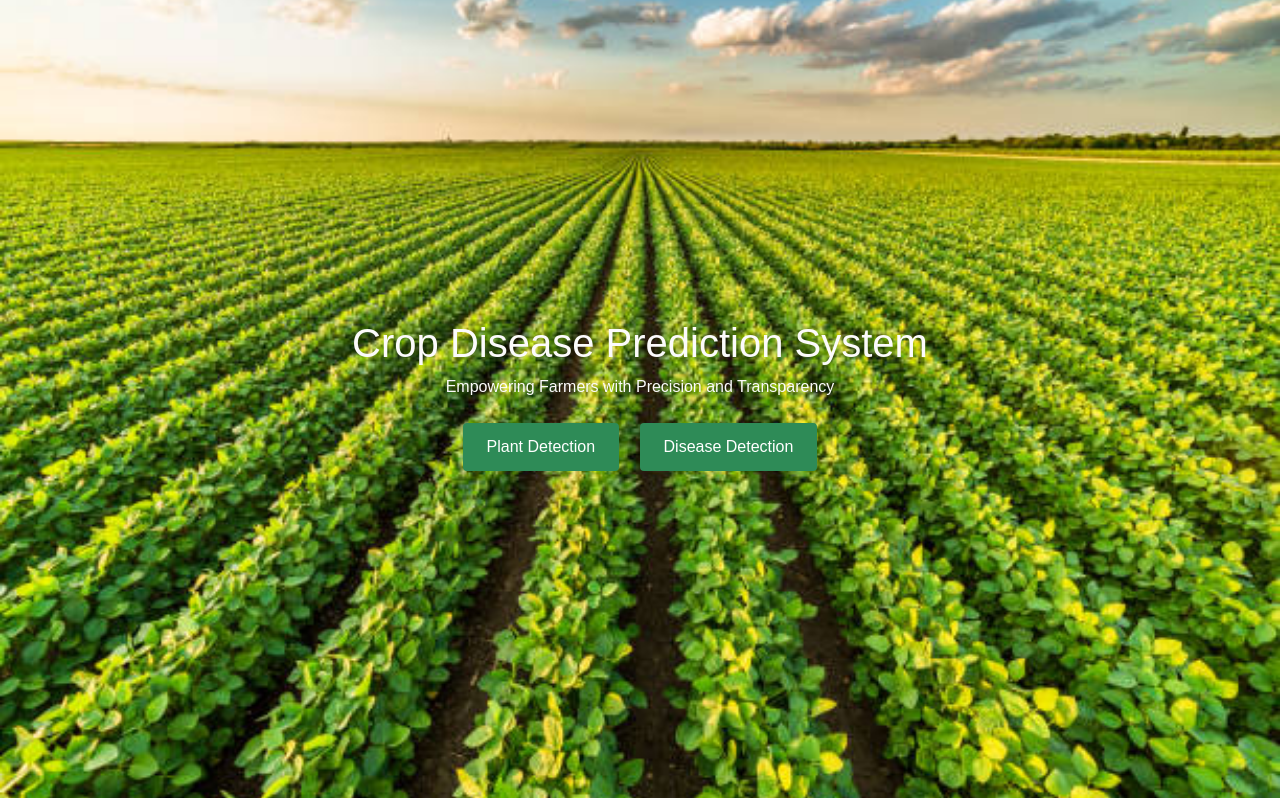
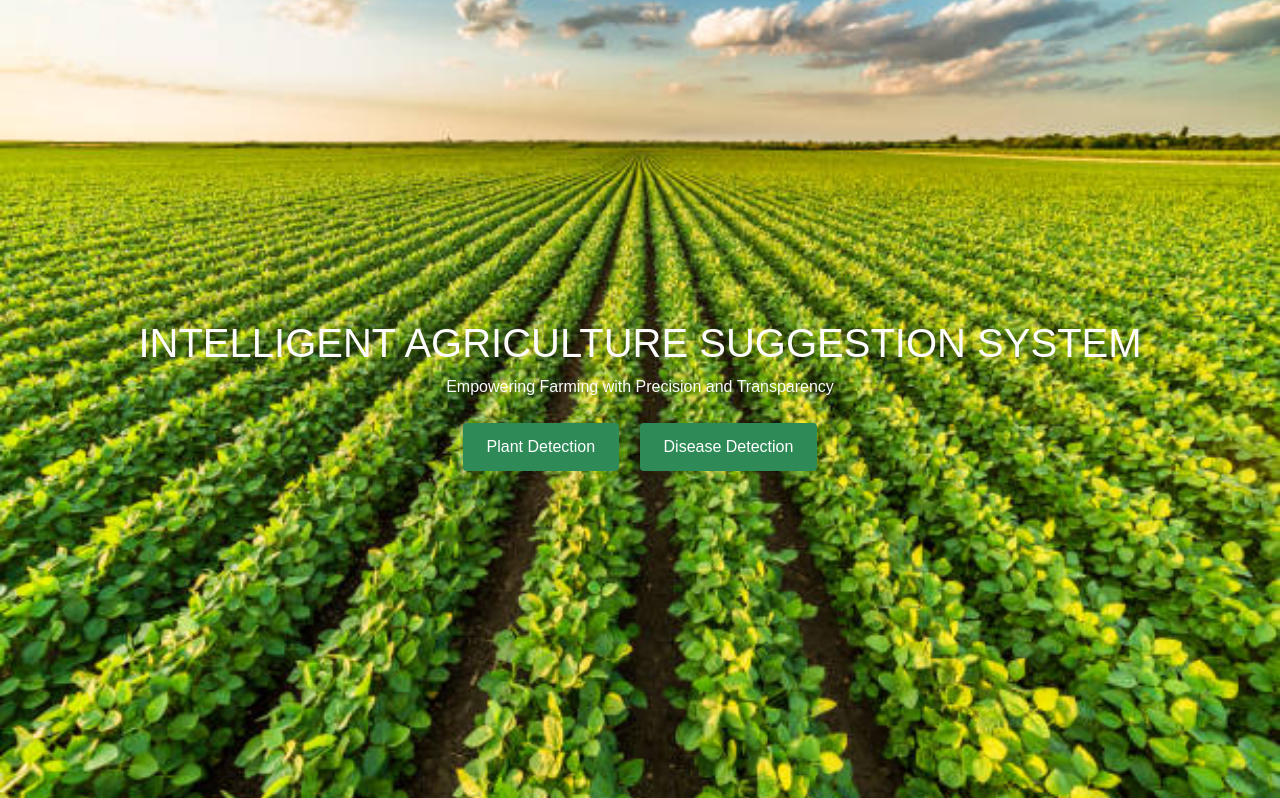
Before and after one commit to MadanBV/Xplant-An-Explainable-Plant-Disease-Detection-Tool-Using-Multi-Modal-Deep-Learning-Algorithms, a Flask app: page /user_dashboard in a window 1280 px wide. Shown: the part 73-871 px from the top of the page. Run offline with Flask 3, Linux system fonts and the light colour scheme; some libraries are stand-ins or nearby versions.

Commit message:
Update user_dashboard.html

```diff
--- a/templates/user_dashboard.html
+++ b/templates/user_dashboard.html
@@ -3,7 +3,7 @@
 <head>
     <meta charset="UTF-8">
     <meta name="viewport" content="width=device-width, initial-scale=1.0">
-    <title>Crop Disease Prediction System</title>
+    <title>Intelligent Agriculture Suggestion System</title>
     <link rel="stylesheet" href="./static/styles.css">
     <link rel="stylesheet" href="https://maxcdn.bootstrapcdn.com/bootstrap/4.5.2/css/bootstrap.min.css">
 </head>
@@ -21,8 +21,8 @@
 
 <section id="home">
     <div class="hero">
-        <h1>Crop Disease Prediction System</h1>
-        <p>Empowering Farmers with Precision and Transparency</p>
+        <h1>INTELLIGENT AGRICULTURE SUGGESTION SYSTEM</h1>
+        <p>Empowering Farming with Precision and Transparency</p>
         <button class="btn btn-primary" data-toggle="modal" data-target="#plantModal">Plant Detection</button>
         <button class="btn btn-secondary" data-toggle="modal" data-target="#diseaseModal">Disease Detection</button>
     </div>
```
